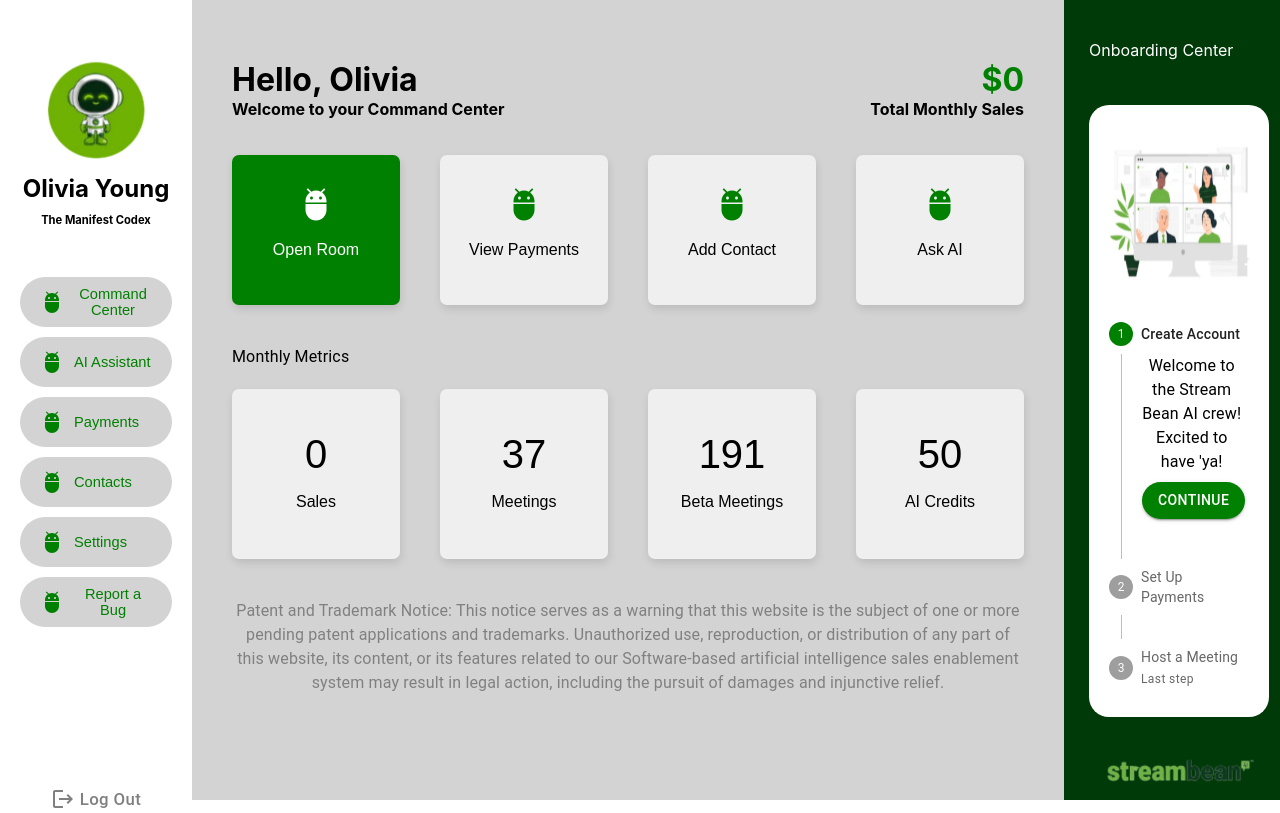
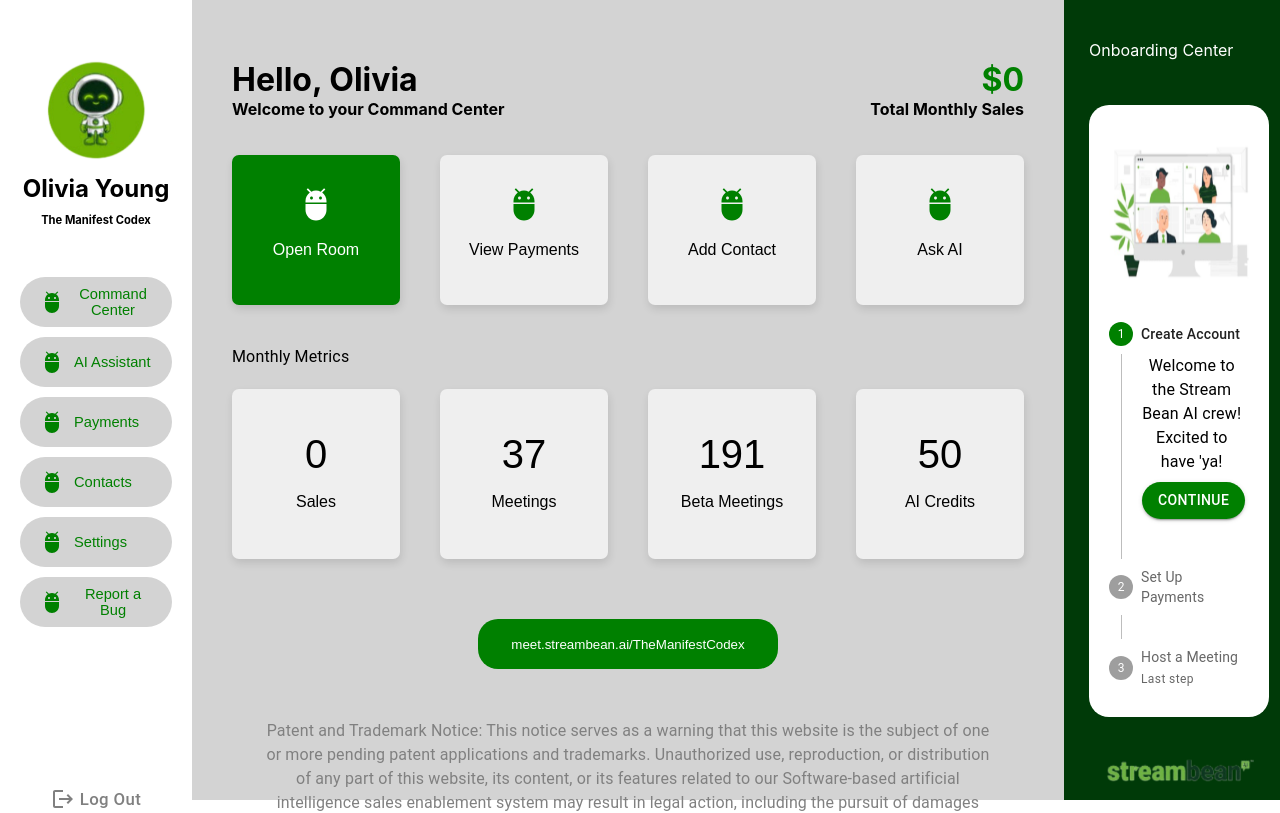
Before and after one commit to oauzenne/streambean-app, a React (Create React App) app: page / in a window 1280 px wide. Shown: the top 813 px of the page. Built offline with nearby package versions, Linux system fonts and the light colour scheme; a web font is replaced by a local one.

Commit message:
link button added

```diff
--- a/src/Containers/contentContainer/ContentPage.jsx
+++ b/src/Containers/contentContainer/ContentPage.jsx
@@ -93,6 +93,9 @@
           </Button>
         ))}
       </section>
+      <section className="link-section">
+        <Button class="link-button">meet.streambean.ai/TheManifestCodex</Button>
+      </section>
       <section className="patent-notice">
         <Typography>
           Patent and Trademark Notice: This notice serves as a warning that this
--- a/src/Styles/DashboardPage.css
+++ b/src/Styles/DashboardPage.css
@@ -264,7 +264,7 @@
 }
 
 .patent-notice {
-  padding: 20px;
+  padding: 50px;
   color: grey;
 }
 
@@ -278,5 +278,18 @@
 
 .beta-section {
   position: relative;
-  height: 200px;
+  height: 100px;
 }
+
+.link-button {
+  border: 1px;
+  width: 300px;
+  height: 50px;
+  border-radius: 20px;
+  background-color: green;
+  color: white;
+}
+
+.link-section {
+  padding-top: 40px;
+}
```
